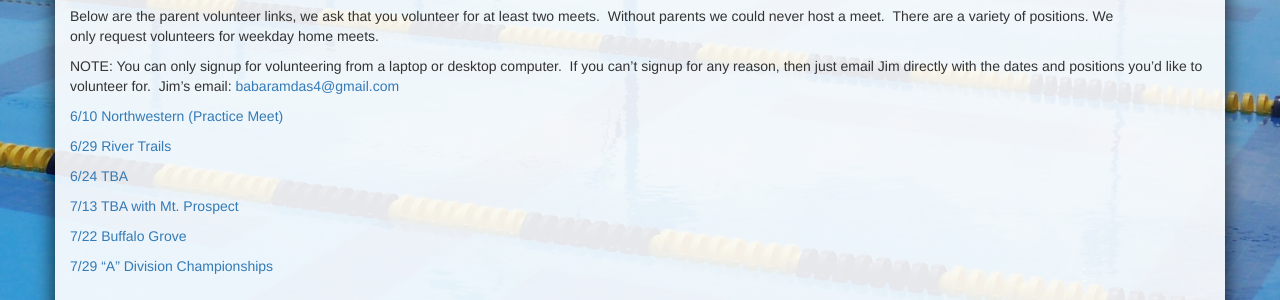
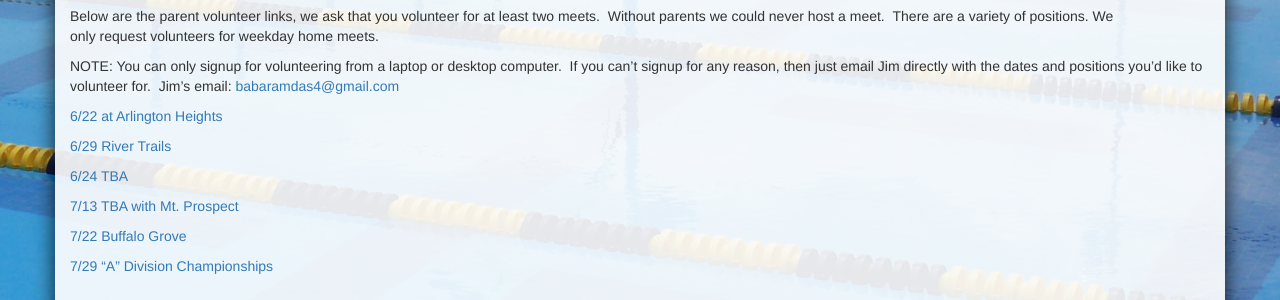
Before and after one commit to schickm/lwlightning.org, a Jekyll site: the page built from meet-signup.md, in a window 1280 px wide. Shown: the part 200-500 px from the top of the page. Built offline with Jekyll 4.4.1, drawn with Linux system fonts in a browser that asks for light colours; nearby versions of some CDN libraries; comment, search, counter and statistics services are not loaded.

Commit message:
Update meet-signup.md

```diff
--- a/meet-signup.md
+++ b/meet-signup.md
@@ -25,7 +25,7 @@ Below are the parent volunteer links, we ask that you volunteer for at least two
 
 NOTE: You can only signup for volunteering from a laptop or desktop computer.&nbsp; If you can't signup for any reason, then just email Jim directly with the dates and positions you'd like to volunteer for.&nbsp; Jim's email: <a href="mailto:babaramdas4@gmail.com">babaramdas4@gmail.com</a>
 
-<a href="https://docs.google.com/spreadsheets/d/1_ZAw55JaCzDhW_TR5CoBL4zHXZBtrHM6XP5A3X1uXtk/edit?usp=sharing">6/10 Northwestern (Practice Meet)</a>
+<a href="https://docs.google.com/spreadsheets/d/1_ZAw55JaCzDhW_TR5CoBL4zHXZBtrHM6XP5A3X1uXtk/edit?usp=sharing">6/22 at Arlington Heights</a>
 
 <a href="https://docs.google.com/spreadsheets/d/1sHUpG21vNWKeyipUb2kFeDL7Sg28kByWd2YXhhJYpGE/edit?usp=sharing">6/29 River Trails</a>
 
```
